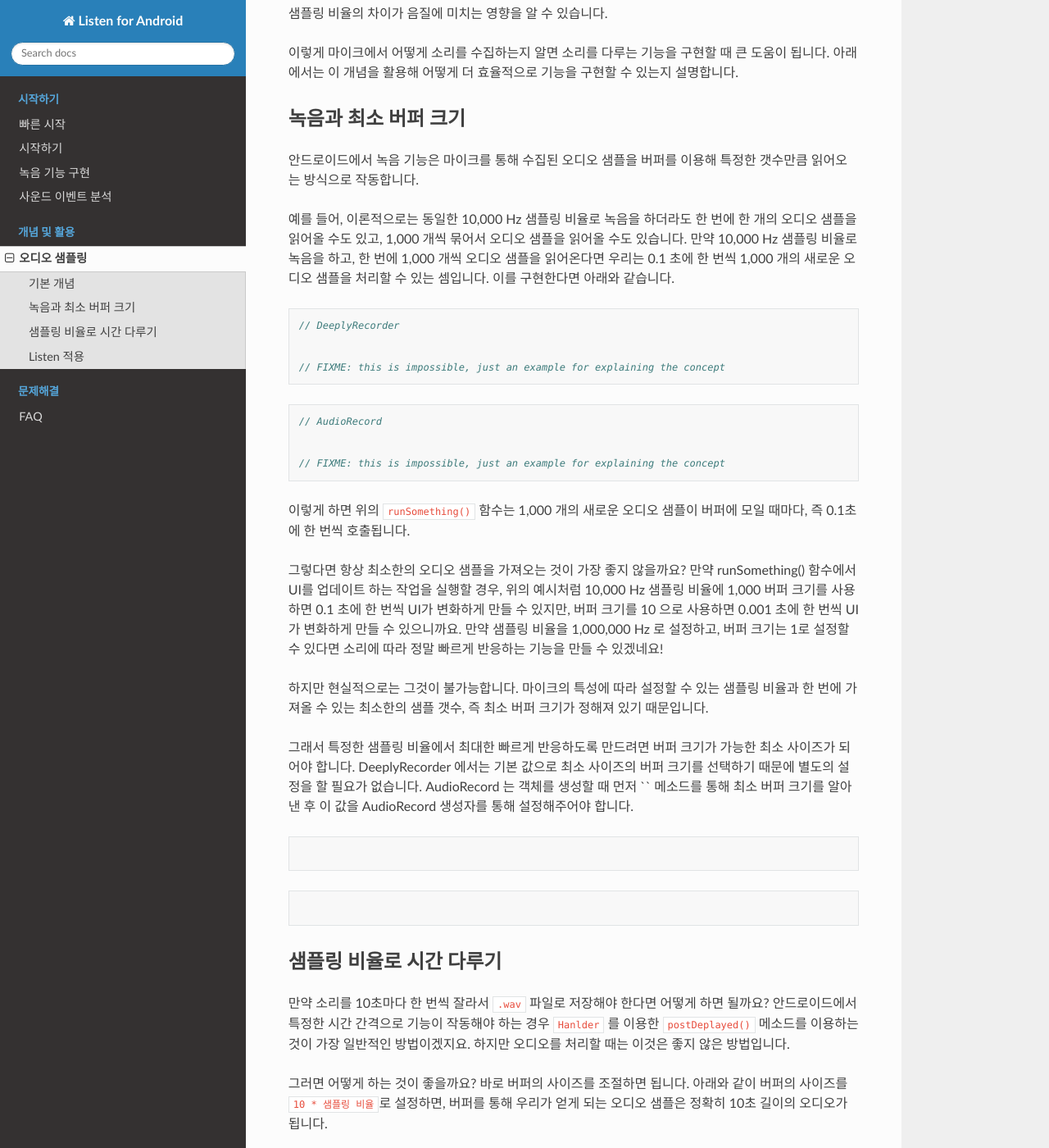
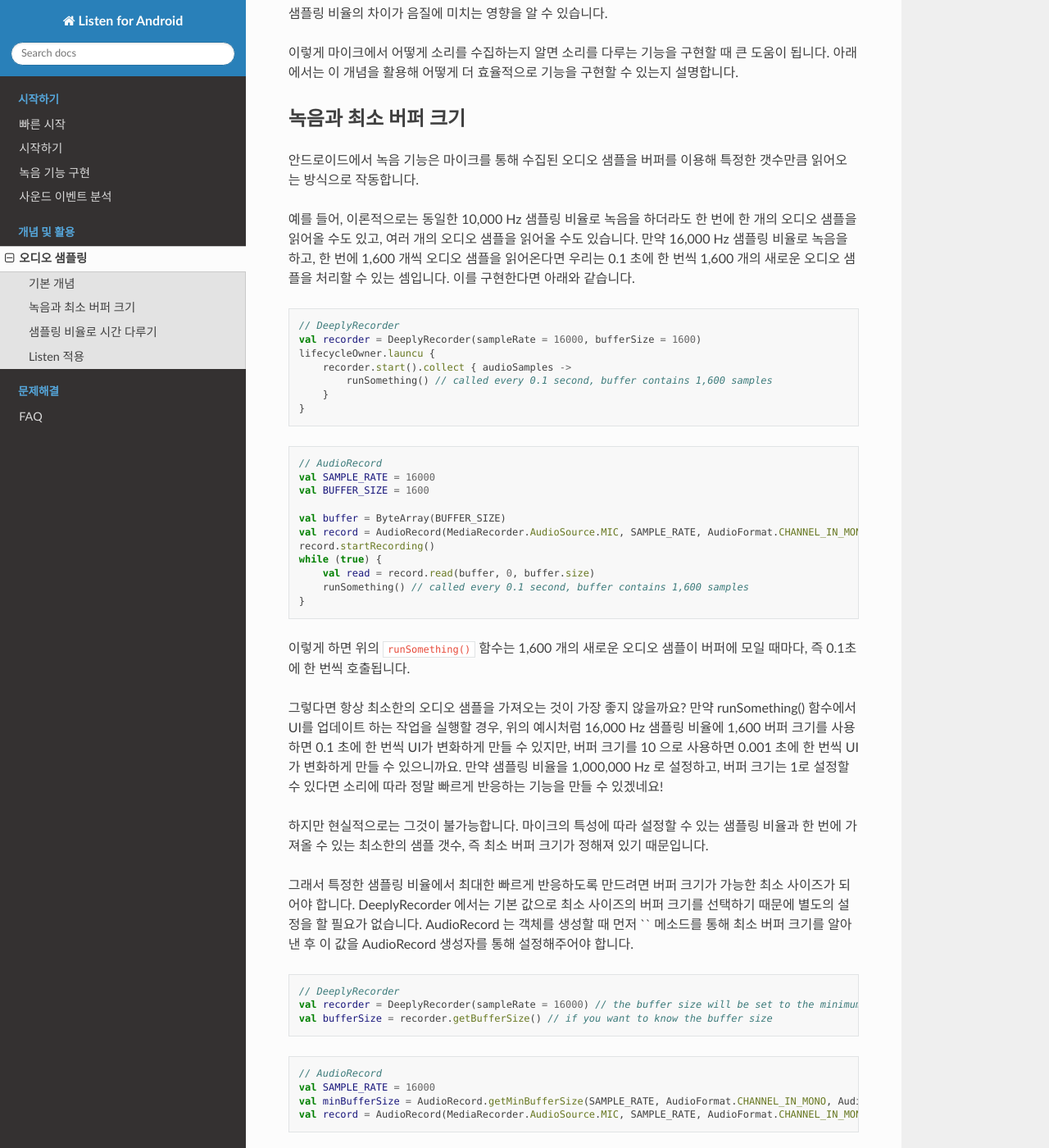
Before and after one commit to deeplyinc/listen-sdk-android-docs-ko, a Sphinx documentation site: the page built from docs/contents/advanced-topics/audio-sampling.md, in a window 1280 px wide and 1400 px high, scrolled down 778 px. Shown: the whole window at 82% size. Built offline with Sphinx 7.4.7 and the Read the Docs theme 2.0.0, drawn with Linux system fonts in a browser that asks for light colours; some of the changed text lies outside the part shown.

Commit message:
docs: add sample code for audio sampling

````diff
--- a/docs/contents/advanced-topics/audio-sampling.md
+++ b/docs/contents/advanced-topics/audio-sampling.md
@@ -30,28 +30,38 @@
 
 안드로이드에서 녹음 기능은 마이크를 통해 수집된 오디오 샘플을 버퍼를 이용해 특정한 갯수만큼 읽어오는 방식으로 작동합니다.
 
-예를 들어, 이론적으로는 동일한 10,000 Hz 샘플링 비율로 녹음을 하더라도 한 번에 한 개의 오디오 샘플을 읽어올 수도 있고, 1,000 개씩 묶어서 오디오 샘플을 읽어올 수도 있습니다.
-만약 10,000 Hz 샘플링 비율로 녹음을 하고, 한 번에 1,000 개씩 오디오 샘플을 읽어온다면 우리는 0.1 초에 한 번씩 1,000 개의 새로운 오디오 샘플을 처리할 수 있는 셈입니다.
+예를 들어, 이론적으로는 동일한 10,000 Hz 샘플링 비율로 녹음을 하더라도 한 번에 한 개의 오디오 샘플을 읽어올 수도 있고, 여러 개의 오디오 샘플을 읽어올 수도 있습니다.
+만약 16,000 Hz 샘플링 비율로 녹음을 하고, 한 번에 1,600 개씩 오디오 샘플을 읽어온다면 우리는 0.1 초에 한 번씩 1,600 개의 새로운 오디오 샘플을 처리할 수 있는 셈입니다.
 이를 구현한다면 아래와 같습니다.
 
 ```kotlin
 // DeeplyRecorder
-
-
-// FIXME: this is impossible, just an example for explaining the concept
+val recorder = DeeplyRecorder(sampleRate = 16000, bufferSize = 1600)
+lifecycleOwner.launcu {
+    recorder.start().collect { audioSamples ->
+        runSomething() // called every 0.1 second, buffer contains 1,600 samples
+    }
+}
 ```
 
 ```kotlin
 // AudioRecord
+val SAMPLE_RATE = 16000
+val BUFFER_SIZE = 1600
 
-
-// FIXME: this is impossible, just an example for explaining the concept
+val buffer = ByteArray(BUFFER_SIZE)
+val record = AudioRecord(MediaRecorder.AudioSource.MIC, SAMPLE_RATE, AudioFormat.CHANNEL_IN_MONO, AudioFormat.ENCODING_PCM_16BIT, buffer.size)
+record.startRecording()
+while (true) {
+    val read = record.read(buffer, 0, buffer.size)
+    runSomething() // called every 0.1 second, buffer contains 1,600 samples
+}
 ```
 
-이렇게 하면 위의 `runSomething()` 함수는 1,000 개의 새로운 오디오 샘플이 버퍼에 모일 때마다, 즉 0.1초에 한 번씩 호출됩니다.
+이렇게 하면 위의 `runSomething()` 함수는 1,600 개의 새로운 오디오 샘플이 버퍼에 모일 때마다, 즉 0.1초에 한 번씩 호출됩니다.
 
 그렇다면 항상 최소한의 오디오 샘플을 가져오는 것이 가장 좋지 않을까요?
-만약 runSomething() 함수에서 UI를 업데이트 하는 작업을 실행할 경우, 위의 예시처럼 10,000 Hz 샘플링 비율에 1,000 버퍼 크기를 사용하면 0.1 초에 한 번씩 UI가 변화하게 만들 수 있지만, 버퍼 크기를 10 으로 사용하면 0.001 초에 한 번씩 UI가 변화하게 만들 수 있으니까요.
+만약 runSomething() 함수에서 UI를 업데이트 하는 작업을 실행할 경우, 위의 예시처럼 16,000 Hz 샘플링 비율에 1,600 버퍼 크기를 사용하면 0.1 초에 한 번씩 UI가 변화하게 만들 수 있지만, 버퍼 크기를 10 으로 사용하면 0.001 초에 한 번씩 UI가 변화하게 만들 수 있으니까요.
 만약 샘플링 비율을 1,000,000 Hz 로 설정하고, 버퍼 크기는 1로 설정할 수 있다면 소리에 따라 정말 빠르게 반응하는 기능을 만들 수 있겠네요!
 
 하지만 현실적으로는 그것이 불가능합니다.
@@ -62,10 +72,18 @@ DeeplyRecorder 에서는 기본 값으로 최소 사이즈의 버퍼 크기를
 AudioRecord 는 객체를 생성할 때 먼저 `` 메소드를 통해 최소 버퍼 크기를 알아낸 후 이 값을 AudioRecord 생성자를 통해 설정해주어야 합니다.
 
 ```kotlin
+// DeeplyRecorder
+val recorder = DeeplyRecorder(sampleRate = 16000) // the buffer size will be set to the minimum size
+val bufferSize = recorder.getBufferSize() // if you want to know the buffer size
 ```
 
 ```kotlin
+// AudioRecord
+val SAMPLE_RATE = 16000
+val minBufferSize = AudioRecord.getMinBufferSize(SAMPLE_RATE, AudioFormat.CHANNEL_IN_MONO, AudioFormat.ENCODING_PCM_16BIT)
+val record = AudioRecord(MediaRecorder.AudioSource.MIC, SAMPLE_RATE, AudioFormat.CHANNEL_IN_MONO, AudioFormat.ENCODING_PCM_16BIT, minBufferSize)
 ```
+
 
 
 ## 샘플링 비율로 시간 다루기
@@ -95,7 +113,7 @@ AudioRecord 는 객체를 생성할 때 먼저 `` 메소드를 통해 최소 버
 
 ```kotlin
 val sampleRate = 16000
-val recorder = DeeplyRecorder(bufferSize = 10 * 16000)
+val recorder = DeeplyRecorder(bufferSize = 10 * sampleRate)
 recorder.start().collect { audioSamples ->
     // audioSamples have 10 second length of audio samples
     buildWavFile(audioSamples)
@@ -110,14 +128,17 @@ recorder.start().collect { audioSamples ->
 Listen 사운드 이벤트 AI 분석 모델도 특정한 샘플링 비율 값에 맞추어 만들어졌습니다.
 따라서 Listen 사운드 이벤트 AI 분석을 위해서는 미리 설정되어 있는 AI 모델의 샘플링 비율에 맞추어 녹음 기능도 구현되어야 합니다.
 Listen SDK는 AI 모델의 샘플링 비율을 `getAudioParams()` 메소드를 이용해 제공합니다.
-만약 `DeeplyRecorder` 를 이용해 녹음 기능을 구현한다면 아래와 같이 사용할 수 있습니다.
+만약 `DeeplyRecorder`를 이용해 녹음 기능을 구현하고 기본 추론 방식으로 사용한다면 아래와 같이 사용할 수 있습니다.
 
-```
+```kotlin
 val listen = Listen(this)
 listen.init("SDK_KEY", "DPL FILE ASSETS PATH")
 
-val sampleRate = listen.getAudioParams().sampleRate
-val recorder = DeeplyRecorder(sampleRate = sampleRate)
+val audioParams = listen.getAudioParams()
+val recorder = DeeplyRecorder(
+    sampleRate = audioParams.sampleRate,
+    bufferSize = audioParams.inputSize
+)
 ```
 
 <!--
````
